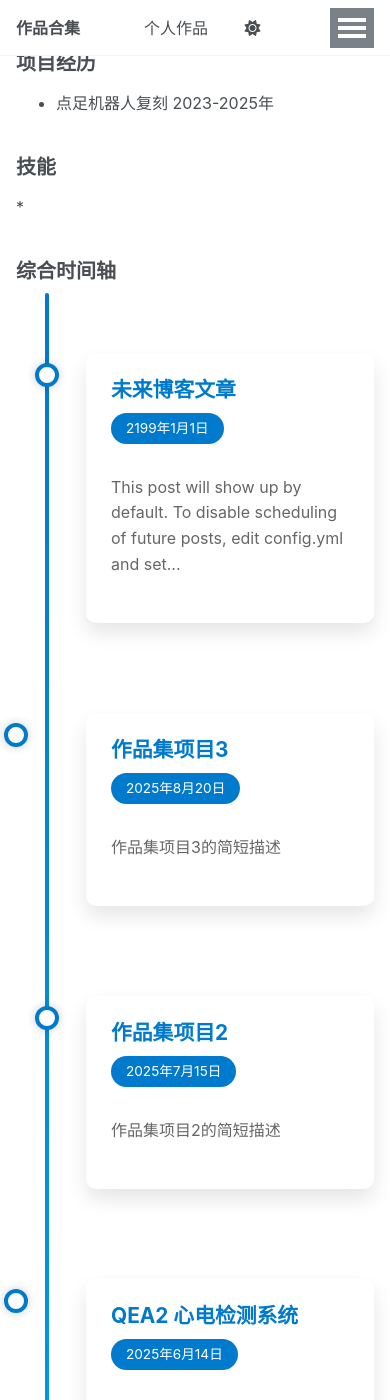
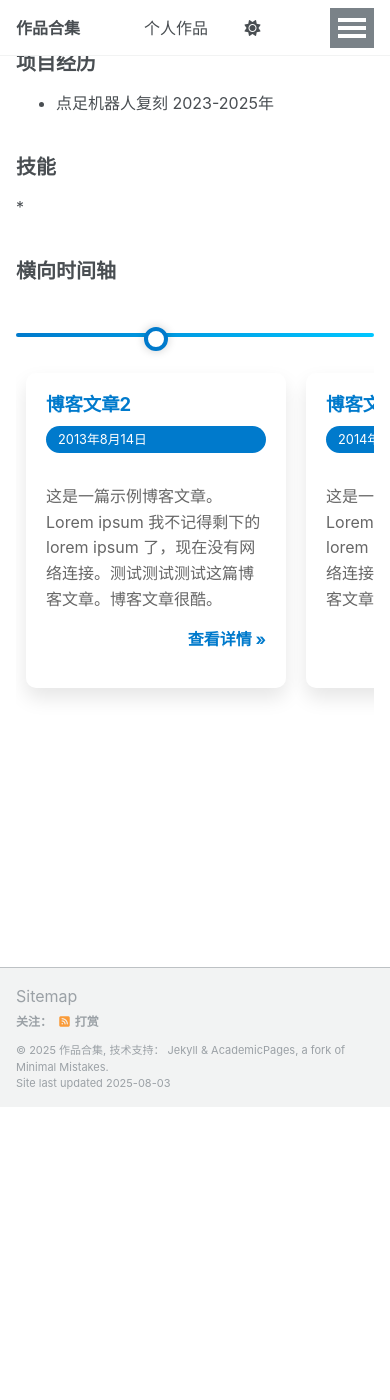
Before and after one commit to YIZHIXIAOCANGSHU/YIZHIXIAOCANGSHU.github.io, a Jekyll site: the page built from _pages/cv.md, in a window 390 px wide and 1400 px high, scrolled down 946 px. Built offline with Jekyll 4.4.1, drawn with Linux system fonts in a browser that asks for light colours; a script that is not in the unit is left out; after the commit the page ends 2054 px from its top, so only the background shows below that; some of the changed text lies outside the part shown.

Commit message:
改为横向时间轴显示

```diff
--- /dev/null
+++ b/_includes/horizontal-timeline-item.html
@@ -0,0 +1,35 @@
+{% if item.header.teaser %}
+  {% capture teaser %}{{ item.header.teaser }}{% endcapture %}
+{% else %}
+  {% assign teaser = site.teaser %}
+{% endif %}
+
+{% if item.id %}
+  {% assign title = item.title | markdownify | remove: "<p>" | remove: "</p>" %}
+{% else %}
+  {% assign title = item.title %}
+{% endif %}
+
+<div class="horizontal-timeline-item">
+  <div class="horizontal-timeline-content">
+    <h3>
+      {% if item.url %}
+        <a href="{{ item.url | prepend: site.baseurl }}">{{ title }}</a>
+      {% else %}
+        {{ title }}
+      {% endif %}
+    </h3>
+
+    {% if item.date %}
+      <div class="date">{{ item.date | date: "%Y年%-m月%-d日" }}</div>
+    {% endif %}
+
+    {% if item.excerpt %}
+      <p>{{ item.excerpt | markdownify | strip_html | truncate: 100 }}</p>
+    {% endif %}
+
+    {% if item.url %}
+      <p class="read-more"><a href="{{ item.url | prepend: site.baseurl }}">查看详情 &raquo;</a></p>
+    {% endif %}
+  </div>
+</div>
--- /dev/null
+++ b/_includes/horizontal-timeline.html
@@ -0,0 +1,6 @@
+<div class="horizontal-timeline">
+  {% assign all_items = include.items | sort: 'date' %}
+  {% for item in all_items %}
+    {% include horizontal-timeline-item.html item=item %}
+  {% endfor %}
+</div>
--- a/_pages/cv.md
+++ b/_pages/cv.md
@@ -29,8 +29,8 @@ redirect_from:
 ## 技能
 *
 
-<!-- 综合时间轴：显示个人作品和课程作业 -->
-<h2>综合时间轴</h2>
+<!-- 横向时间轴：显示个人作品和课程作业 -->
+<h2>横向时间轴</h2>
 {% assign all_items = "" | split: "" %}
 {% for item in site.portfolio %}
   {% assign all_items = all_items | push: item %}
@@ -39,4 +39,4 @@ redirect_from:
   {% assign all_items = all_items | push: item %}
 {% endfor %}
 
-{% include timeline.html items=all_items %}
+{% include horizontal-timeline.html items=all_items %}
--- a/_sass/_collapse.scss
+++ b/_sass/_collapse.scss
@@ -251,3 +251,200 @@
     padding-left: 70px;
   }
 }
+
+/* 横向时间轴样式 */
+.horizontal-timeline {
+  position: relative;
+  padding: 100px 0 50px;
+  overflow-x: auto;
+  white-space: nowrap;
+  margin: 0 auto;
+  width: 100%;
+  -webkit-overflow-scrolling: touch;
+  scrollbar-width: thin;
+  scrollbar-color: #007acc #f1f1f1;
+}
+
+.horizontal-timeline::-webkit-scrollbar {
+  height: 8px;
+}
+
+.horizontal-timeline::-webkit-scrollbar-track {
+  background: #f1f1f1;
+  border-radius: 4px;
+}
+
+.horizontal-timeline::-webkit-scrollbar-thumb {
+  background: #007acc;
+  border-radius: 4px;
+}
+
+.horizontal-timeline:before {
+  content: '';
+  position: absolute;
+  top: 50px;
+  left: 0;
+  right: 0;
+  height: 4px;
+  background: linear-gradient(to right, #007acc, #00c6ff);
+  border-radius: 2px;
+}
+
+.horizontal-timeline-item {
+  display: inline-block;
+  position: relative;
+  width: 320px;
+  vertical-align: top;
+  margin: 0 20px;
+  box-sizing: border-box;
+  white-space: normal;
+  animation: fadeInUp 0.6s ease-out;
+  animation-fill-mode: both;
+}
+
+.horizontal-timeline-item:nth-child(1) { animation-delay: 0.1s; }
+.horizontal-timeline-item:nth-child(2) { animation-delay: 0.2s; }
+.horizontal-timeline-item:nth-child(3) { animation-delay: 0.3s; }
+.horizontal-timeline-item:nth-child(4) { animation-delay: 0.4s; }
+.horizontal-timeline-item:nth-child(5) { animation-delay: 0.5s; }
+.horizontal-timeline-item:nth-child(6) { animation-delay: 0.6s; }
+
+@keyframes fadeInUp {
+  from {
+    opacity: 0;
+    transform: translateY(20px);
+  }
+  to {
+    opacity: 1;
+    transform: translateY(0);
+  }
+}
+
+.horizontal-timeline-item:before {
+  content: '';
+  position: absolute;
+  top: -56px;
+  left: 50%;
+  transform: translateX(-50%);
+  width: 24px;
+  height: 24px;
+  background: #fff;
+  border: 4px solid #007acc;
+  border-radius: 50%;
+  z-index: 1;
+  box-shadow: 0 0 10px rgba(0,0,0,0.2);
+}
+
+.horizontal-timeline-content {
+  position: relative;
+  background: #fff;
+  padding: 25px;
+  border-radius: 10px;
+  box-shadow: 0 10px 20px rgba(0,0,0,0.1);
+  transition: all 0.3s ease;
+  min-height: 260px;
+  word-wrap: break-word;
+  word-break: break-word;
+  height: 100%;
+  display: flex;
+  flex-direction: column;
+}
+
+.horizontal-timeline-content:hover {
+  box-shadow: 0 15px 30px rgba(0,0,0,0.15);
+  transform: translateY(-5px);
+}
+
+.horizontal-timeline-content h3 {
+  margin-top: 0;
+  color: #007acc;
+  font-size: 1.25em;
+  word-wrap: break-word;
+  flex: 0 0 auto;
+  line-height: 1.3;
+}
+
+.horizontal-timeline-content h3 a {
+  color: #007acc;
+  text-decoration: none;
+}
+
+.horizontal-timeline-content h3 a:hover {
+  text-decoration: underline;
+}
+
+.horizontal-timeline-content .date {
+  display: inline-block;
+  background: #007acc;
+  color: #fff;
+  padding: 6px 16px;
+  border-radius: 20px;
+  font-size: 0.85em;
+  margin-bottom: 15px;
+  word-wrap: break-word;
+  flex: 0 0 auto;
+}
+
+.horizontal-timeline-content p {
+  line-height: 1.6;
+  color: #666;
+  word-wrap: break-word;
+  flex: 1 1 auto;
+  margin-bottom: 15px;
+  overflow: hidden;
+}
+
+.horizontal-timeline-content .read-more {
+  flex: 0 0 auto;
+  margin-top: auto;
+  text-align: right;
+}
+
+.horizontal-timeline-content p a {
+  color: #007acc;
+  text-decoration: none;
+  font-weight: bold;
+}
+
+.horizontal-timeline-content p a:hover {
+  text-decoration: underline;
+}
+
+/* 响应式设计 - 横向时间轴 */
+@media screen and (max-width: 768px) {
+  .horizontal-timeline {
+    padding: 80px 0 30px;
+  }
+
+  .horizontal-timeline:before {
+    top: 40px;
+  }
+
+  .horizontal-timeline-item {
+    width: 260px;
+    margin: 0 10px;
+    white-space: normal;
+  }
+
+  .horizontal-timeline-item:before {
+    top: -46px;
+  }
+
+  .horizontal-timeline-content h3 {
+    font-size: 1.15em;
+  }
+
+  .horizontal-timeline-content .date {
+    font-size: 0.8em;
+    padding: 4px 12px;
+  }
+
+  .horizontal-timeline-content {
+    min-height: 230px;
+    padding: 20px;
+  }
+
+  .horizontal-timeline-item:nth-child(n+4) {
+    animation-delay: 0.1s;
+  }
+}
```
